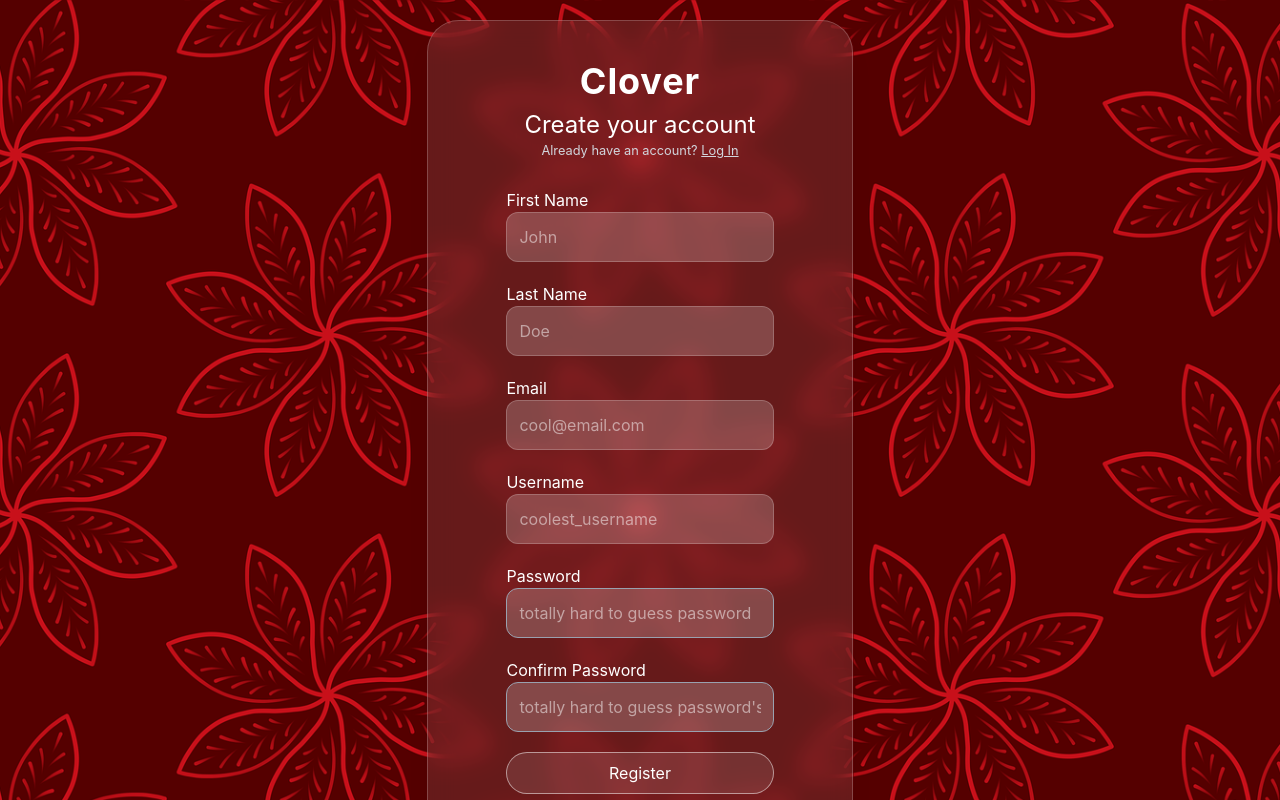
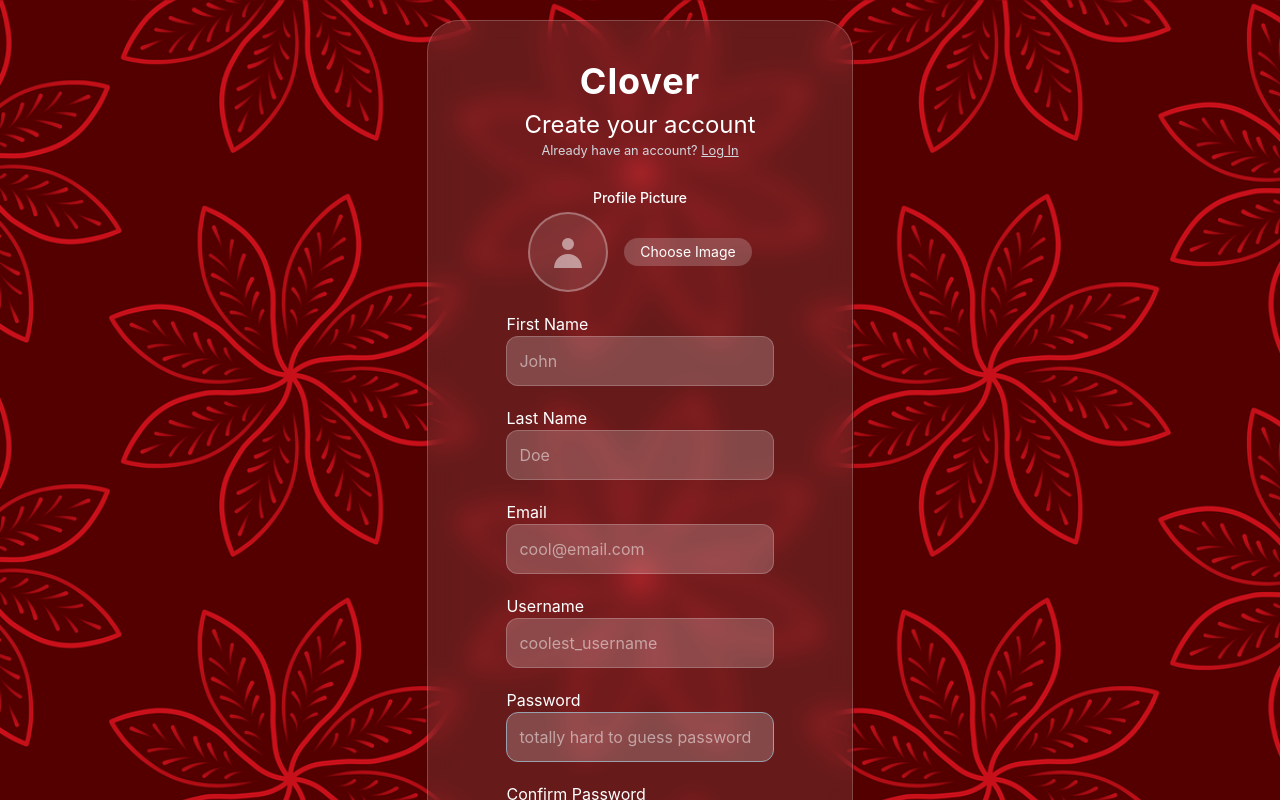
Before and after one commit to Yoni190/odin-book, a React (Vite) app in the folder client/: page /register in a window 1280 px wide. Shown: the top 800 px of the page. Built offline with nearby package versions, Linux system fonts and the light colour scheme; no server answers.

Commit message:
feat: upload profile pic to supabase when registering

```diff
--- a/client/src/pages/Register.jsx
+++ b/client/src/pages/Register.jsx
@@ -8,6 +8,7 @@ const Register = () => {
     const API_URL = import.meta.env.VITE_API_URL
     const navigate = useNavigate()
     const [loading, setLoading] = useState(false)
+    const [uploadLoading, setUploadLoading] = useState(false);
 
     const [formData, setFormData] = useState({
         fName: '',
@@ -19,6 +20,33 @@ const Register = () => {
     })
 
     const [errors, setErrors] = useState({})
+
+    const [profilePicFile, setProfilePicFile] = useState(null);
+    const [profilePicPreview, setProfilePicPreview] = useState(null);
+
+    const handleFileChange = (e) => {
+        const file = e.target.files[0];
+        if (file) {
+            setProfilePicFile(file);
+            const previewUrl = URL.createObjectURL(file);
+            setProfilePicPreview(previewUrl);
+            // Clear any previous profile pic error
+            if (errors.profilePic) {
+                setErrors((prev) => ({ ...prev, profilePic: undefined }));
+            }
+        }
+    }
+
+    const removeProfilePic = () => {
+        if (profilePicPreview) {
+            URL.revokeObjectURL(profilePicPreview);
+        }
+        setProfilePicFile(null);
+        setProfilePicPreview(null);
+        // Reset file input value so same file can be re-selected
+        const fileInput = document.getElementById('profilePicInput');
+        if (fileInput) fileInput.value = '';
+    }
 
     const handleRegister = async (e) => {
         e.preventDefault()
@@ -49,96 +77,194 @@ const Register = () => {
         setLoading(true)
 
         try {
-            const res = await axios.post(`${API_URL}/auth/register`, formData)
+            let profilePicKey = null;
 
-            console.log(res)
+            if (profilePicFile) {
+                setUploadLoading(true);
+                try {
+                    // 1. Get signed URL
+                    const urlRes = await axios.get(`${API_URL}/profile/upload-url`);
+                    const signedUrl = urlRes.data.signedUrl;
+
+                    // 2. Extract token from the signed URL
+                    const urlObj = new URL(signedUrl);
+                    const token = urlObj.searchParams.get('token');
+                    console.log(token)
+
+                    // 3. Upload file via PUT with Authorization header
+                    const putRes = await axios.put(signedUrl, profilePicFile, {
+                        headers: {
+                            'Content-Type': profilePicFile.type,
+                            'Authorization': `Bearer ${token}`,
+                        },
+                    });
+
+                    // 4. Get the Key from the response
+                    profilePicKey = putRes.data.Key;
+                    setUploadLoading(false);
+
+                } catch (uploadErr) {
+                    console.error('Upload error:', uploadErr);
+                    setErrors((prev) => ({
+                        ...prev,
+                        profilePic: 'Failed to upload profile picture. Please try again.',
+                    }));
+                    setLoading(false);
+                    setUploadLoading(false);
+                    return;
+                }
+                setUploadLoading(false);
+            }
+
+            const registrationData = {
+                ...formData,
+                profilePicKey,
+            };
+
+            const res = await axios.post(`${API_URL}/auth/register`, registrationData);
+
             if(res.status === 200) {
                 navigate('/')
             }
         } catch (error) {
             console.error(error)
-            setErrors(error.response.data)
+            setErrors(error.response?.data || { general: 'Registration failed' })
         } finally {
             setLoading(false)
         }
     }
   return (
-    <div className='flex justify-center bg-cover min-h-screen bg-center items-center py-5' style={{ backgroundImage: `url(${LoginBG})` }}>
-        <form onSubmit={handleRegister} className='flex flex-col w-1/3 border border-white/20 px-3 py-10 rounded-4xl items-center gap-5 shadow-xl bg-white/10 backdrop-blur-md text-white'>
-            <div className='flex flex-col items-center gap-2 mb-2'>
-                <h1 className='text-4xl font-bold tracking-wide'>
-                    Clover
-                </h1>
-                <div className='flex flex-col items-center'>
-                    <h2 className='text-2xl'>Create your account</h2>
-                    <small className='text-gray-300'>Already have an account? <Link to={'/'} className='underline hover:text-white transition'>Log In</Link></small>
+        <div
+            className="flex justify-center bg-cover min-h-screen bg-center items-center py-5"
+            style={{ backgroundImage: `url(${LoginBG})` }}
+        >
+            <form
+                onSubmit={handleRegister}
+                className="flex flex-col w-1/3 border border-white/20 px-3 py-10 rounded-4xl items-center gap-5 shadow-xl bg-white/10 backdrop-blur-md text-white"
+            >
+                <div className="flex flex-col items-center gap-2 mb-2">
+                    <h1 className="text-4xl font-bold tracking-wide">Clover</h1>
+                    <div className="flex flex-col items-center">
+                        <h2 className="text-2xl">Create your account</h2>
+                        <small className="text-gray-300">
+                            Already have an account?{' '}
+                            <Link to="/" className="underline hover:text-white transition">
+                                Log In
+                            </Link>
+                        </small>
                     </div>
                 </div>
 
-            <div className='flex flex-col w-2/3'>
+                {/* Profile Picture Upload */}
+                <div className="flex flex-col items-center w-2/3">
+                    <label className="text-sm font-medium">Profile Picture</label>
+                    <div className="flex items-center gap-4 mt-1">
+                        {/* Preview */}
+                        <div className="w-20 h-20 rounded-full overflow-hidden border-2 border-white/30 bg-white/10 flex items-center justify-center">
+                            {profilePicPreview ? (
+                                <img
+                                    src={profilePicPreview}
+                                    alt="Profile preview"
+                                    className="w-full h-full object-cover"
+                                />
+                            ) : (
+                                <svg
+                                    className="w-10 h-10 text-white/50"
+                                    fill="currentColor"
+                                    viewBox="0 0 20 20"
+                                >
+                                    <path
+                                        fillRule="evenodd"
+                                        d="M10 9a3 3 0 100-6 3 3 0 000 6zm-7 9a7 7 0 1114 0H3z"
+                                        clipRule="evenodd"
+                                    />
+                                </svg>
+                            )}
+                        </div>
+                        <div className="flex flex-col gap-1">
+                            <label
+                                htmlFor="profilePicInput"
+                                className="cursor-pointer px-4 py-1 bg-white/20 rounded-full text-sm hover:bg-white/30 transition"
+                            >
+                                Choose Image
+                            </label>
+                            <input
+                                id="profilePicInput"
+                                type="file"
+                                accept="image/*"
+                                className="hidden"
+                                onChange={handleFileChange}
+                            />
+                            {profilePicPreview && (
+                                <button
+                                    type="button"
+                                    onClick={removeProfilePic}
+                                    className="text-xs text-red-300 hover:text-red-200 text-left"
+                                >
+                                    Remove
+                                </button>
+                            )}
+                        </div>
+                    </div>
+                    {errors.profilePic && (
+                        <p className="text-red-300 text-sm mt-1">{errors.profilePic}</p>
+                    )}
+                </div>
+
+                <div className="flex flex-col w-2/3">
                     <label htmlFor="fName">First Name</label>
                     <input
                         type="text"
                         name="fName"
                         id="fName"
-                    className='border border-white/20 bg-white/20 rounded-xl p-3 outline-none focus:ring-2 focus:ring-white transition'
-                    placeholder='John'
+                        className="border border-white/20 bg-white/20 rounded-xl p-3 outline-none focus:ring-2 focus:ring-white transition"
+                        placeholder="John"
                         value={formData.fName}
-                    onChange={(e) => setFormData({...formData, fName: e.target.value })} />
-                    {errors.fName && (
-                        <div>
-                            <p>{errors.fName}</p>
-                        </div>
-                    )}
+                        onChange={(e) => setFormData({ ...formData, fName: e.target.value })}
+                    />
+                    {errors.fName && <p className="text-red-300 text-sm mt-1">{errors.fName}</p>}
                 </div>
 
-            <div className='flex flex-col w-2/3'>
+                <div className="flex flex-col w-2/3">
                     <label htmlFor="lName">Last Name</label>
                     <input
                         type="text"
                         name="lName"
                         id="lName"
-                    className='border border-white/20 bg-white/20 rounded-xl p-3 outline-none focus:ring-2 focus:ring-white transition'
-                    placeholder='Doe'
+                        className="border border-white/20 bg-white/20 rounded-xl p-3 outline-none focus:ring-2 focus:ring-white transition"
+                        placeholder="Doe"
                         value={formData.lName}
-                    onChange={(e) => setFormData({...formData, lName: e.target.value })} />
-                    {errors.lName && (
-                        <div>
-                            <p>{errors.lName}</p>
+                        onChange={(e) => setFormData({ ...formData, lName: e.target.value })}
+                    />
+                    {errors.lName && <p className="text-red-300 text-sm mt-1">{errors.lName}</p>}
                 </div>
-                    )}
-            </div>
-            <div className='flex flex-col w-2/3'>
+
+                <div className="flex flex-col w-2/3">
                     <label htmlFor="email">Email</label>
                     <input
                         type="email"
                         name="email"
                         id="email"
-                    className='border border-white/20 bg-white/20 rounded-xl p-3 outline-none focus:ring-2 focus:ring-white transition'
-                    placeholder='cool@email.com'
+                        className="border border-white/20 bg-white/20 rounded-xl p-3 outline-none focus:ring-2 focus:ring-white transition"
+                        placeholder="cool@email.com"
                         value={formData.email}
-                    onChange={(e) => setFormData({...formData, email: e.target.value })} />
-                    {errors.email && (
-                        <div>
-                            <p>{errors.email}</p>
+                        onChange={(e) => setFormData({ ...formData, email: e.target.value })}
+                    />
+                    {errors.email && <p className="text-red-300 text-sm mt-1">{errors.email}</p>}
                 </div>
-                    )}
-            </div>
-            <div className='flex flex-col w-2/3'>
+
+                <div className="flex flex-col w-2/3">
                     <label htmlFor="username">Username</label>
                     <input
                         type="text"
                         name="username"
                         id="username"
-                    className='border border-white/20 bg-white/20 rounded-xl p-3 outline-none focus:ring-2 focus:ring-white transition'
-                    placeholder='coolest_username'
+                        className="border border-white/20 bg-white/20 rounded-xl p-3 outline-none focus:ring-2 focus:ring-white transition"
+                        placeholder="coolest_username"
                         value={formData.username}
-                    onChange={(e) => setFormData({...formData, username: e.target.value })} />
-                    {errors.username && (
-                        <div>
-                            <p>{errors.username}</p>
-                        </div>
-                    )}
+                        onChange={(e) => setFormData({ ...formData, username: e.target.value })}
+                    />
+                    {errors.username && <p className="text-red-300 text-sm mt-1">{errors.username}</p>}
                 </div>
 
                 <div className="flex flex-col w-2/3">
@@ -148,62 +274,60 @@ const Register = () => {
                         name="password"
                         id="password"
                         autoComplete="new-password"
-                    className='border border-gray-400 bg-white/20 rounded-xl p-3 outline-none focus:ring-2 focus:ring-white transition'
-                    placeholder='totally hard to guess password'
+                        className="border border-gray-400 bg-white/20 rounded-xl p-3 outline-none focus:ring-2 focus:ring-white transition"
+                        placeholder="totally hard to guess password"
                         value={formData.password}
-                    onChange={(e) => setFormData({...formData, password: e.target.value })} />
-                    {errors.password && (
-                        <div>
-                            <p>{errors.password}</p>
+                        onChange={(e) => setFormData({ ...formData, password: e.target.value })}
+                    />
+                    {errors.password && <p className="text-red-300 text-sm mt-1">{errors.password}</p>}
                 </div>
-                    )}
-            </div>
+
                 <div className="flex flex-col w-2/3">
                     <label htmlFor="confirm">Confirm Password</label>
                     <input
                         type="password"
                         name="confirm"
                         id="confirm"
-                    className='border border-gray-400 bg-white/20 rounded-xl p-3 outline-none focus:ring-2 focus:ring-white transition'
+                        className="border border-gray-400 bg-white/20 rounded-xl p-3 outline-none focus:ring-2 focus:ring-white transition"
                         placeholder="totally hard to guess password's twin"
                         value={formData.confirm}
-                    onChange={(e) => setFormData({...formData, confirm: e.target.value })} />
-                    {errors.confirm && (
-                        <div>
-                            <p>{errors.confirm}</p>
-                        </div>
-                    )}
+                        onChange={(e) => setFormData({ ...formData, confirm: e.target.value })}
+                    />
+                    {errors.confirm && <p className="text-red-300 text-sm mt-1">{errors.confirm}</p>}
                 </div>
 
                 <button
-            disabled={loading}
-            className='border border-white/50 w-2/3 rounded-4xl py-2 bg-white/10 cursor-pointer hover:bg-white/40 transition duration-300 hover:scale-[1.02]'>
-                {loading ? (
-                    <div className='flex justify-center'>
-                        <div className='w-5 h-5 border-2 border-white border-t-transparent rounded-full animate-spin'></div>
+                    type="submit"
+                    disabled={loading || uploadLoading}
+                    className="border border-white/50 w-2/3 rounded-4xl py-2 bg-white/10 cursor-pointer hover:bg-white/40 transition duration-300 hover:scale-[1.02] disabled:opacity-50 disabled:cursor-not-allowed"
+                >
+                    {loading || uploadLoading ? (
+                        <div className="flex justify-center">
+                            <div className="w-5 h-5 border-2 border-white border-t-transparent rounded-full animate-spin"></div>
                         </div>
                     ) : (
                         'Register'
                     )}
                 </button>
+
                 <button
-            className='border border-gray-400 w-2/3 rounded-4xl py-2 bg-white text-black cursor-pointer hover:bg-gray-100 transition duration-300 hover:scale-[1.02]'>
+                    type="button"
+                    className="border border-gray-400 w-2/3 rounded-4xl py-2 bg-white text-black cursor-pointer hover:bg-gray-100 transition duration-300 hover:scale-[1.02]"
+                >
                     Continue as guest
                 </button>
 
                 <div className="flex items-center w-1/2 gap-4">
                     <div className="flex-1 h-px bg-gray-300"></div>
-
-                <span className="text-sm text-gray-500 font-medium">
-                    OR
-                </span>
-
+                    <span className="text-sm text-gray-500 font-medium">OR</span>
                     <div className="flex-1 h-px bg-gray-300"></div>
                 </div>
 
                 <button
-            className='border w-2/3 rounded-4xl flex justify-center items-center gap-5 py-2 bg-white text-black cursor-pointer hover:bg-gray-100 transition duration-300 hover:scale-[1.02]'>
-                <img src={GithubIcon} alt="github icon" width={35}/>
+                    type="button"
+                    className="border w-2/3 rounded-4xl flex justify-center items-center gap-5 py-2 bg-white text-black cursor-pointer hover:bg-gray-100 transition duration-300 hover:scale-[1.02]"
+                >
+                    <img src={GithubIcon} alt="github icon" width={35} />
                     <p>Continue using GitHub</p>
                 </button>
             </form>
```
Lines whose indentation alone changed are shown as unchanged.
